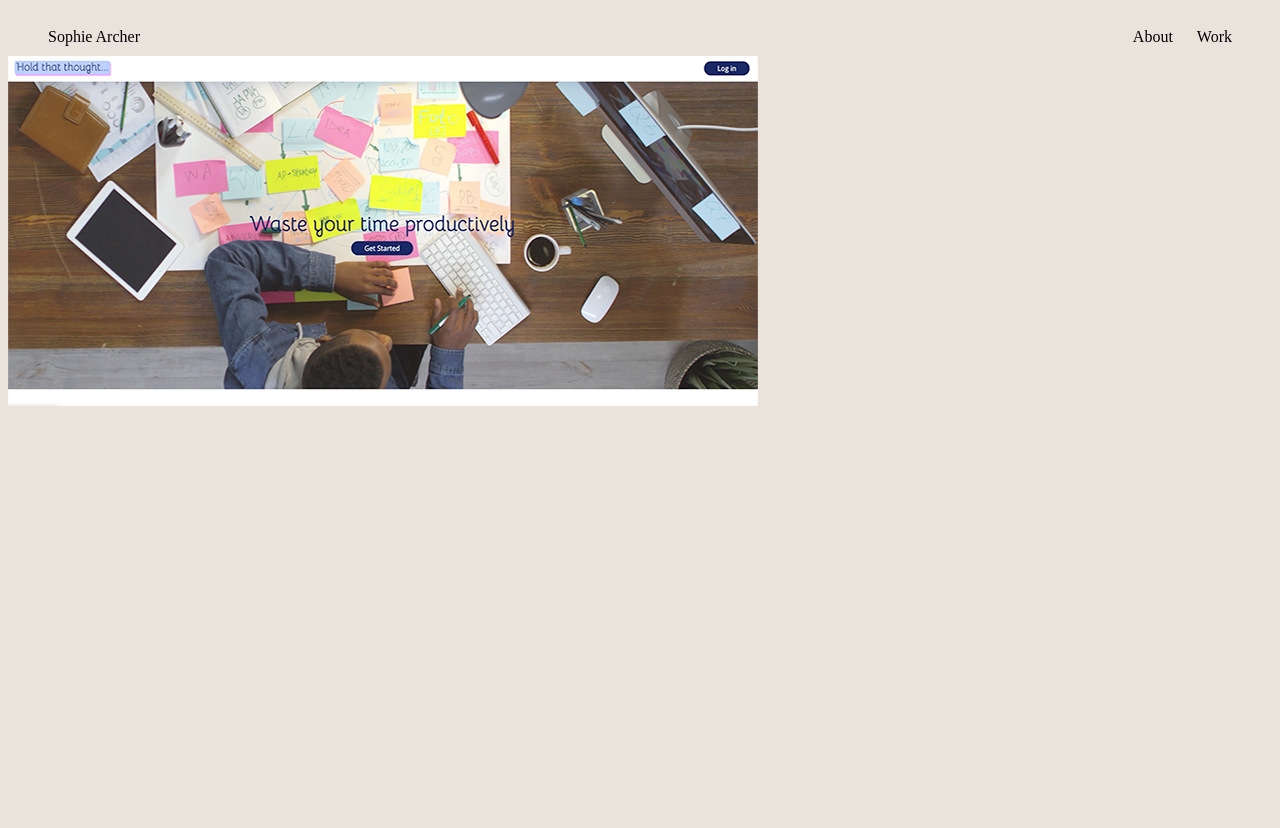
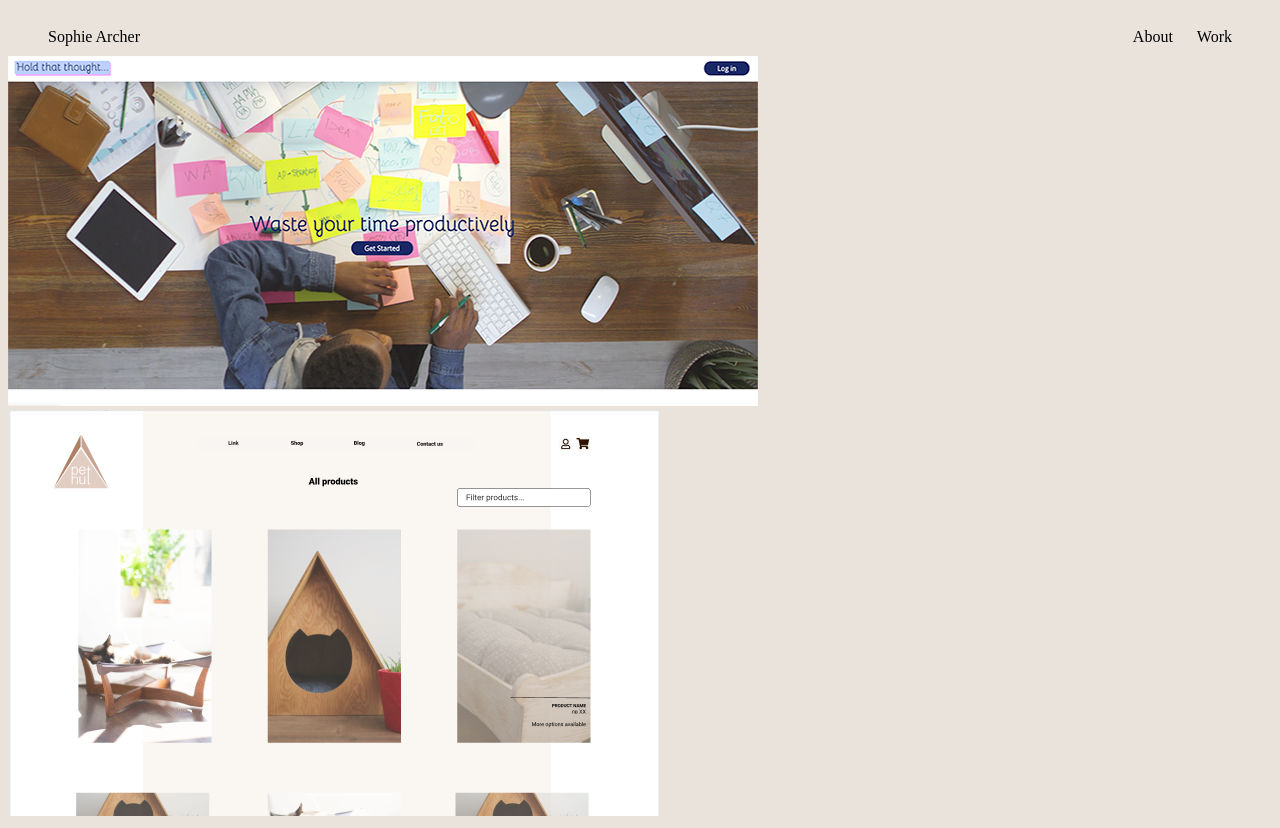
Before and after one commit to sopharc/portfolio, a plain HTML site: page work.html in a window 1280 px wide. Before the commit the page ends 800 px from the top, so only its background shows below. Drawn offline with Linux system fonts and the light colour scheme.

Commit message:
image added

```diff
--- a/work.html
+++ b/work.html
@@ -22,6 +22,9 @@
 <div class = "portfolio-box">
   <div class = "portfolio-image">
     <img src="./images/thought.png" alt="">
+  </div>
+  <div class = "portfolio-image">
+    <img src="./images/pethut.png" alt="">
   </div>
   <div class = "portfolio-text">
 
```
Also changed, not shown: images/pethut.png (added), 2 other files.
